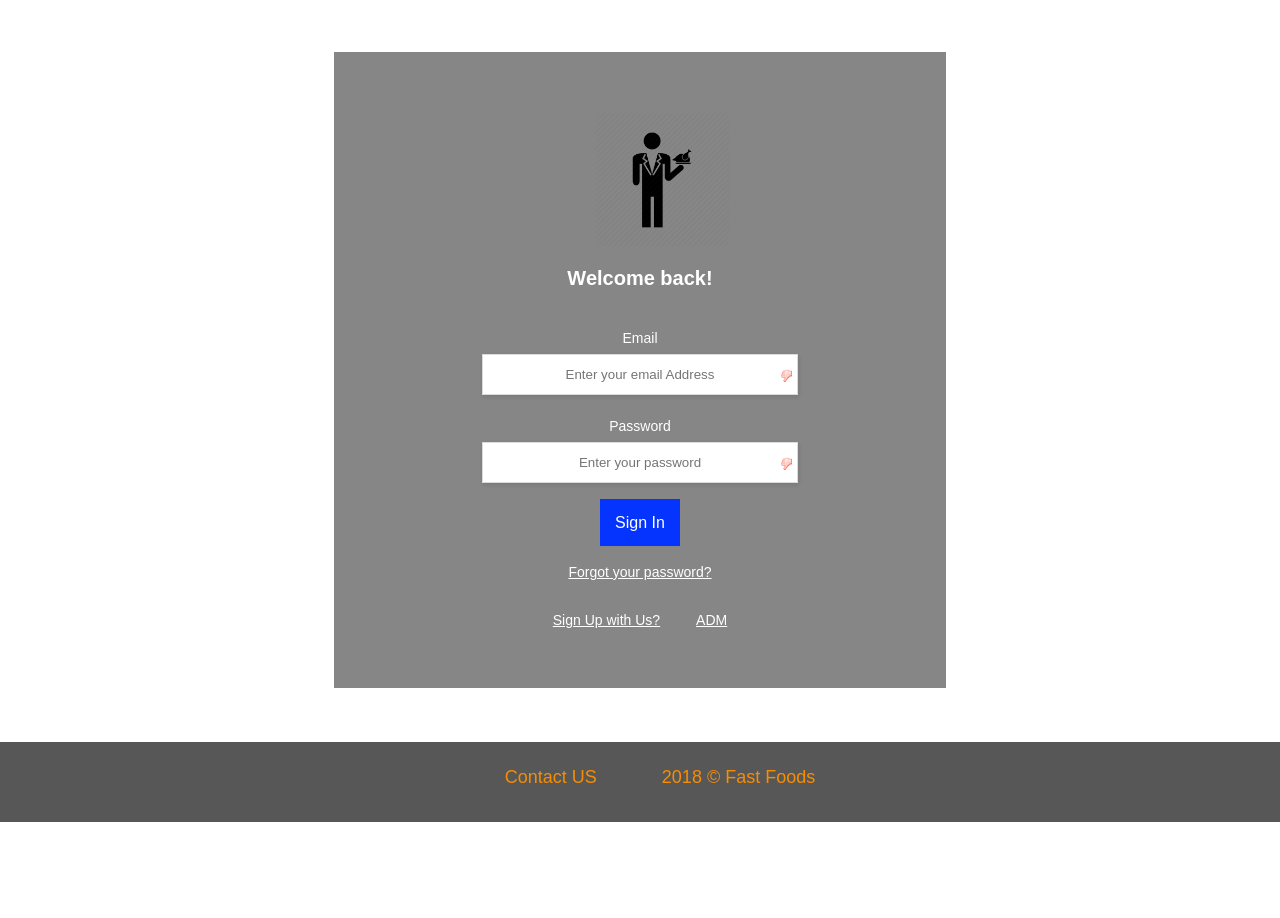
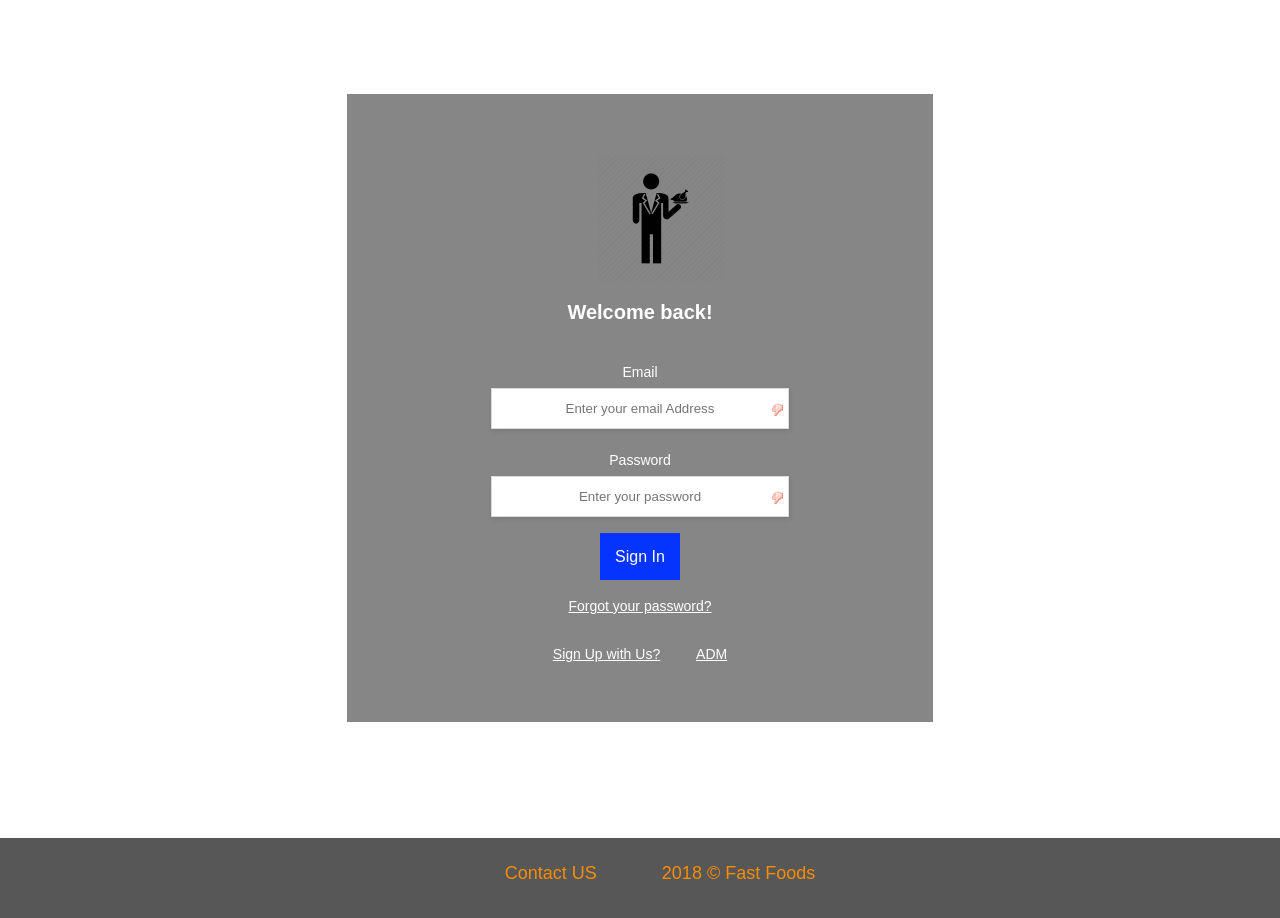
Before and after one commit to Darius-Ndubi/Fast-Food-Fast, a plain HTML site: page UI/signin.html in a window 1280 px wide. Shown: the part 128-1046 px from the top of the page. Before the commit the page ends 950 px from the top, so only its background shows below. Drawn offline with Linux system fonts and the light colour scheme.

Commit message:
[Fix #160087586] Fix footer to page bottom

```diff
--- a/UI/css/footer.css
+++ b/UI/css/footer.css
@@ -1,14 +1,14 @@
 /* footer styling */
 
 footer {
-    left: 0;
-    bottom: 0;
     font-size: 18px;
     width: 100%;
     background-color: #000000a8;
     color: #f78d02;
     text-align: center;
     height:10%;
+    bottom: 0;
+    margin-top:80px;
 }
 
 footer ul{
--- a/UI/css/forms.css
+++ b/UI/css/forms.css
@@ -3,7 +3,7 @@
 
 /* sign up form styling */
 
-form_content{
+.form_content{
     width: 100%;
     margin: 60px auto;
     font: bold 14px ;
@@ -12,7 +12,6 @@ form_content{
 }
 
 .register{
-    width:100%;
     position: relative;
     display: inline-block;
     text-align: left;
```
Also changed, not shown: UI/index.html (+1 -1 lines).
